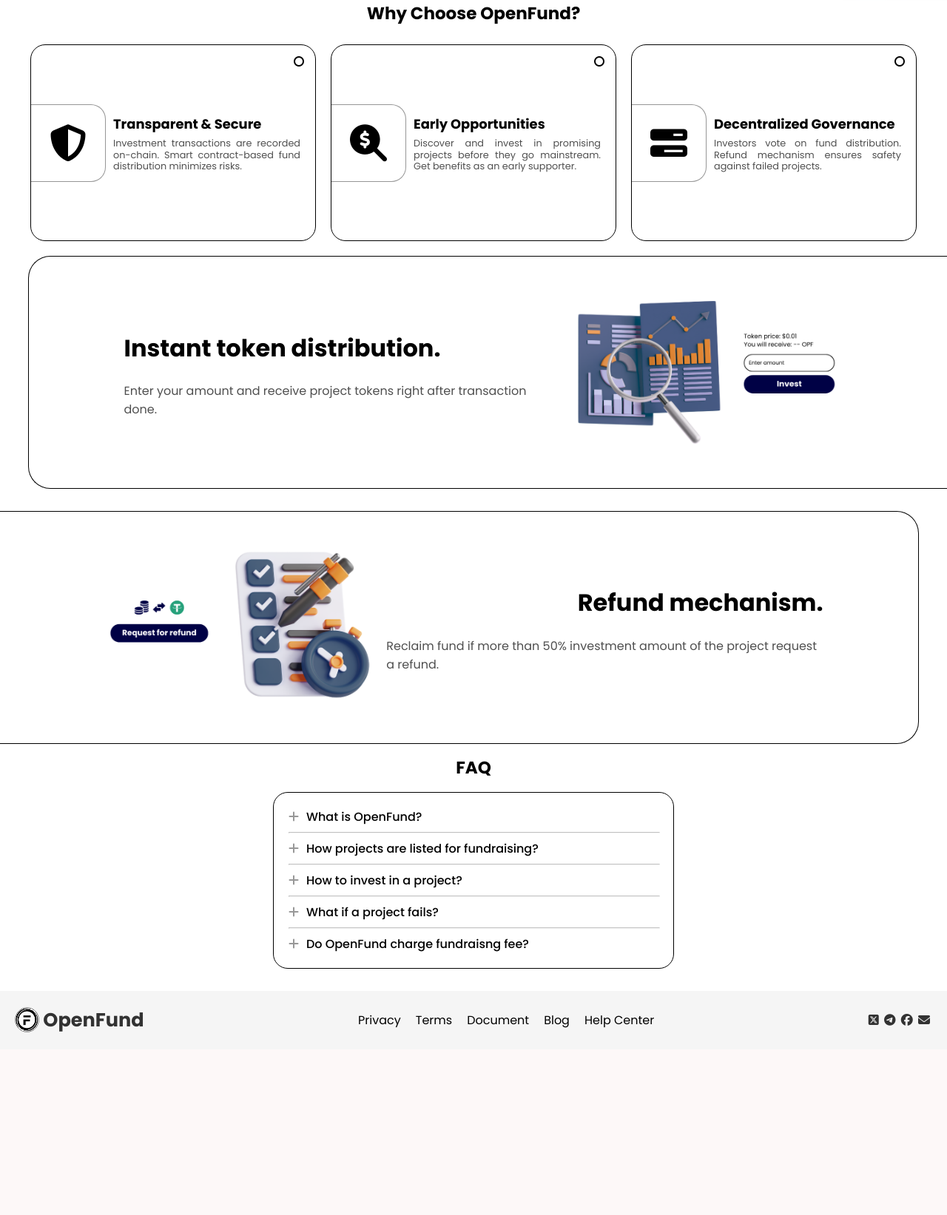
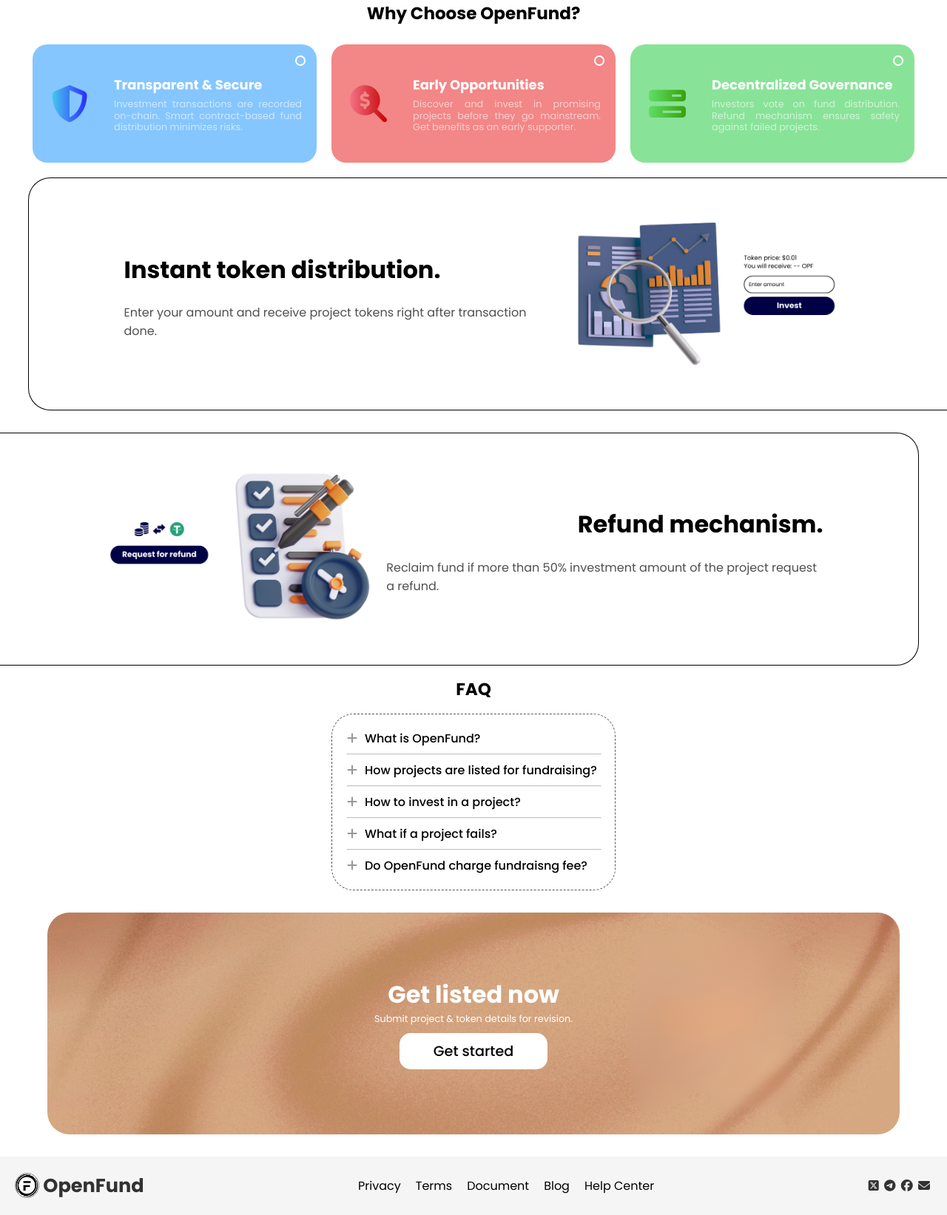
Before and after one commit to trungbq8/openfund, a Flask app: page / in a window 1280 px wide. Shown: the part 579-2222 px from the top of the page at 74% size. Before the commit the page ends 1975 px from the top, so only its background shows below. Run offline with Flask 3, Linux system fonts and the light colour scheme.

Commit message:
Update index.html

```diff
--- a/templates/index.html
+++ b/templates/index.html
@@ -11,10 +11,17 @@
 </head>
 <body>
    <style>
+      * {
+         -webkit-tap-highlight-color: transparent;
+         -webkit-user-select: none;
+      }
       body{
          margin: 0;
          font-family: "Poppins";
          overflow-x: hidden;
+         display:flex;
+         flex-direction: column;
+         align-items: center;
       }
       button{
          font-family: "Poppins";
@@ -279,8 +288,8 @@
          cursor: pointer;
          width: 30vw;
          min-width: 330px;
-         height: 33vh;
-         border: solid 1px black;
+         height: 20vh;
+         /*border: solid 1px black;*/
          border-radius: 20px;
          display: flex;
          align-items: center;
@@ -295,7 +304,7 @@
          width: 8vw;
          min-width: 100px;
          min-height: 100px;
-         border: solid 1px rgb(150, 150, 150);
+         /*border: solid 1px rgb(150, 150, 150);*/
          border-left: 0;
          border-top-right-radius: 20px;
          border-bottom-right-radius: 20px;
@@ -311,6 +320,7 @@
          margin-right: 20px;
          height: 100px;
          justify-content: center;
+         color: white;
       }
       .description-box-text h1{
          font-size: clamp(0.9rem, 1.4vw, 1.4vw);
@@ -323,24 +333,14 @@
          font-size: clamp(0.65rem, 1vw, 1vw);
          font-weight: 400;
          text-align: justify;
-         opacity: 0.69;
+         opacity: 0.6;
          line-height: 1.2;
       }
       .circle{
          position: absolute;
          right: 15px;
          top: 10px;
-      }
-      .faq-section{
-         width: 100%;
-         background-color: white;
-         display: flex;
-         flex-direction: column;
-         align-items: center;
-         position: relative;
-         padding-left: 10px;
-         padding-right: 10px;
-         box-sizing: border-box;
+         color: white;
       }
 
    </style>
@@ -399,30 +471,42 @@
    <div class="description">
       <h1>Why Choose OpenFund?</h1>
       <div class="description-boxes">
-         <div class="description-box">
+         <div class="description-box"style="background-color: #85c6ff;">
             <div class="circle"><i class="fa-solid fa-o"></i></div>
             <div class="description-box-icon">
-               <i class="fa-solid fa-shield-halved"></i>
+               <i class="fa-solid fa-shield-halved" style="background: linear-gradient(270deg, #2b26fe, #48ccec);
+               -webkit-background-clip: text;
+               -webkit-text-fill-color: transparent;
+               background-clip: text;
+               color: transparent;"></i>
             </div>
             <div class="description-box-text">
                <h1>Transparent & Secure</h1>
                <h2>Investment transactions are recorded on-chain. Smart contract-based fund distribution minimizes risks.</h2>
             </div>
          </div>
-         <div class="description-box">
+         <div class="description-box" style="background-color: #f38686;">
             <div class="circle"><i class="fa-solid fa-o"></i></div>
             <div class="description-box-icon">
-               <i class="fa-solid fa-magnifying-glass-dollar"></i>
+               <i class="fa-solid fa-magnifying-glass-dollar" style="background: linear-gradient(270deg, #c40202, #f47286);
+               -webkit-background-clip: text;
+               -webkit-text-fill-color: transparent;
+               background-clip: text;
+               color: transparent;"></i>
             </div>
             <div class="description-box-text">
                <h1>Early Opportunities</h1>
                <h2>Discover and invest in promising projects before they go mainstream. Get benefits as an early supporter.</h2>
             </div>
          </div>
-         <div class="description-box">
+         <div class="description-box" style="background-color: #88e398;">
             <div class="circle"><i class="fa-solid fa-o"></i></div>
             <div class="description-box-icon">
-               <i class="fa-solid fa-bars-progress"></i>
+               <i class="fa-solid fa-bars-progress" style="background: linear-gradient(270deg, #39a00a, #60de66);
+               -webkit-background-clip: text;
+               -webkit-text-fill-color: transparent;
+               background-clip: text;
+               color: transparent;"></i>
             </div>
             <div class="description-box-text">
                <h1>Decentralized Governance</h1>
@@ -517,11 +608,11 @@
          .faq-container{
             display: flex;
             flex-direction: column;
-            width: 75%;
-            border: solid 1px black;
-            border-radius: 20px;
+            width: clamp(330px, 30vw, 500px);
+            border: dashed 1px rgb(88, 88, 88);
+            border-radius: 30px;
             padding: 20px;
-            max-width: 500px;
+            box-sizing: border-box;
          }
          .faq-container hr{
             width: 100%;
@@ -609,6 +700,48 @@
             </div>
          </div>
       </div>
+   </div>
+   <style>
+      .submit-project-banner{
+         width: clamp(330px, 90%, 1200px);
+         height: 300px;
+         border-radius: 30px;
+         box-sizing: border-box;
+         background-image: url(/static/app_assets/submit-project-banner.png);
+         background-size:cover;
+         display: flex;
+         flex-direction: column;
+         color: white;
+         padding: 30px;
+         align-items: center;
+         justify-content: center;
+         margin-bottom: 30px;
+      }
+      .submit-project-banner h1{
+         margin: 0;
+      }
+      .submit-project-banner h2{
+         margin: 0;
+         font-size: 0.8rem;
+         font-weight: 400;
+      }
+      .submit-project-btn{
+         margin-top: 10px;
+         border: 0;
+         border-radius: 15px;
+         background-color: rgb(255, 255, 255);
+         padding: 10px 15px;
+         color: rgb(0, 0, 0);
+         font-weight: 500;
+         cursor: pointer;
+         font-size: 1.2rem;
+         width: 200px;
+      }
+   </style>
+   <div class="submit-project-banner">
+      <h1>Get listed now</h1>
+      <h2>Submit project & token details for revision.</h2>
+      <button class="submit-project-btn">Get started</button>
    </div>
    <style>
       .footer{
@@ -713,11 +846,17 @@
    <script>
       //connect
       const connect_wallet_btn = document.getElementById("connect-btn");
+      const connect_wallet_btn_mobile = document.getElementById("connect-btn-mobile");
       const close_wallet_btn = document.getElementById("close-connect-wallet-btn");
       const connect_box = document.getElementById("connect-wallet-box");
       const overlay = document.getElementById("overlay");
 
       connect_wallet_btn.addEventListener("click", function() {
+         connect_box.classList.remove("hidden");
+         overlay.classList.remove("hidden");
+      });
+
+      connect_wallet_btn_mobile.addEventListener("click", function() {
          connect_box.classList.remove("hidden");
          overlay.classList.remove("hidden");
       });
@@ -758,6 +897,20 @@
             });
          });
       });
+
+      const menuBtn = document.querySelector('.menu-btn');
+      const mobileNav = document.querySelector('.nav-bar-mobile');
+
+      menuBtn.addEventListener('click', () => {
+         mobileNav.classList.toggle('hidden');
+         const icon = document.querySelector(".menu-btn i");
+         if (icon.classList.contains("fa-bars")){
+            icon.classList.replace("fa-bars", "fa-xmark");
+         } else {
+            icon.classList.replace("fa-xmark", "fa-bars");
+         }
+
+      });
    </script>
 </body>
 </html>
```
Also changed, not shown: other parts of templates/index.html (+84 -3 lines), static/app_assets/submit-project-banner.png (added), templates/account.html (added), templates/blog.html (added), templates/document.html (added), templates/invest.html (added), templates/invested-projects.html (added), templates/login.html (added), templates/signup.html (added), 3 other files.
